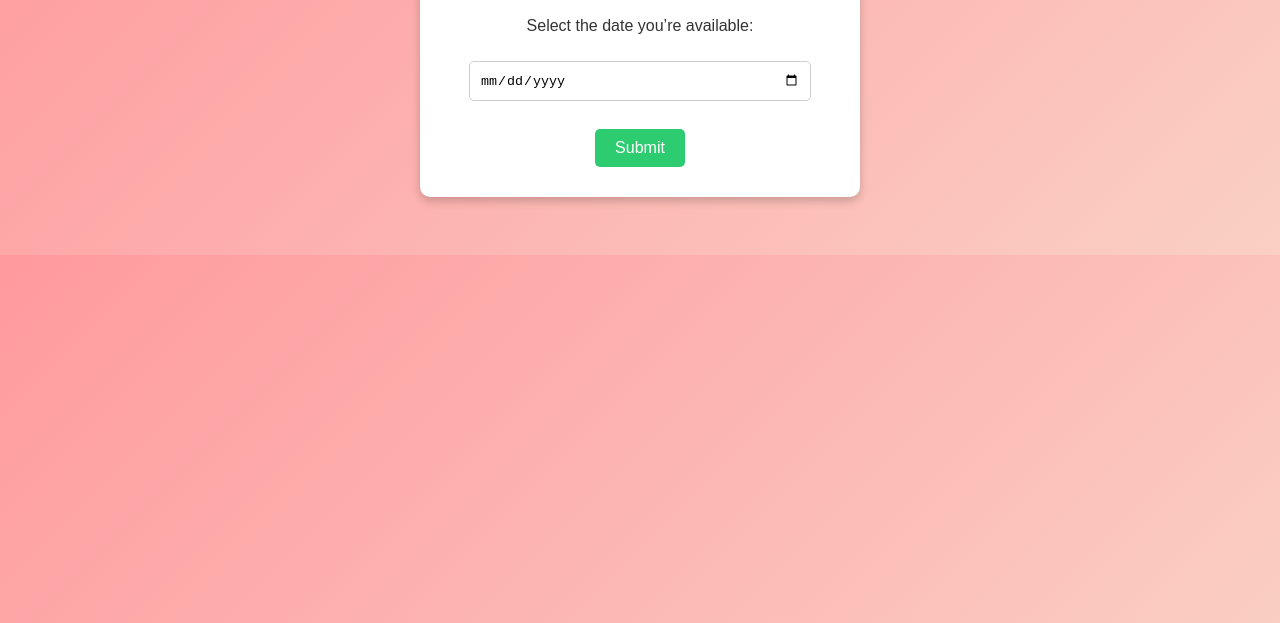
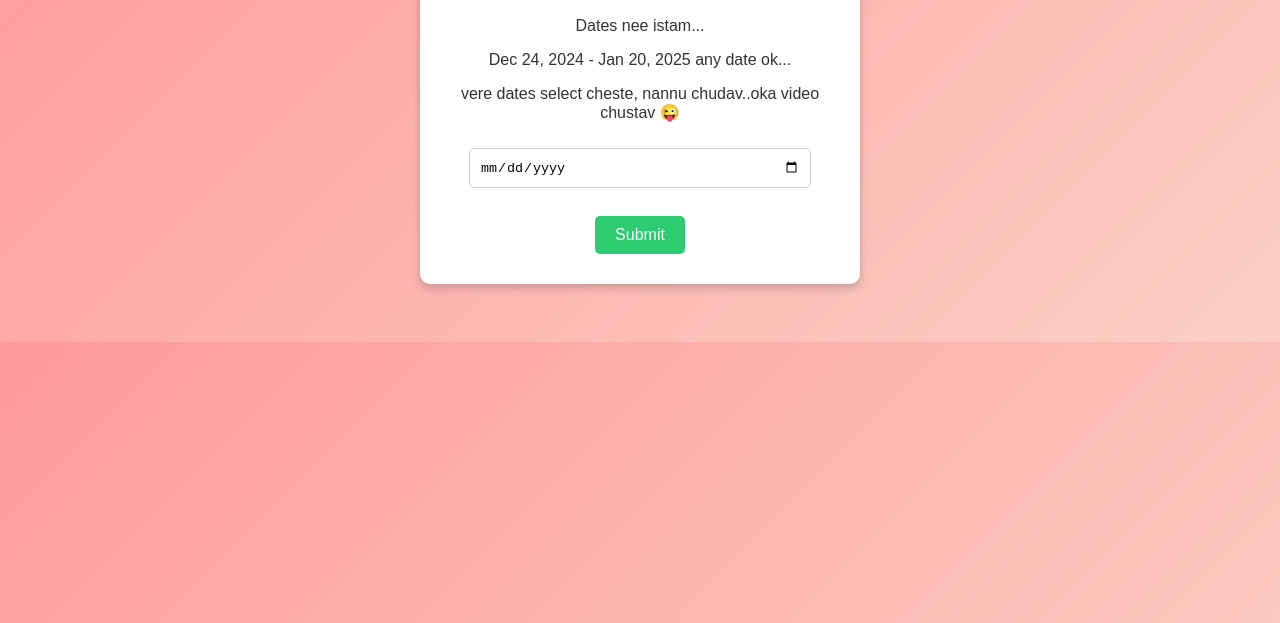
Before and after one commit to Pa1kcool/ItsAYes, a plain HTML site: page index.html in a window 1280 px wide. Both pictures are taken after a click on the button "Yes". Shown: the part 177-800 px from the top of the page. Drawn offline with Linux system fonts and the light colour scheme.

Commit message:
Update index.html

```diff
--- a/index.html
+++ b/index.html
@@ -71,7 +71,9 @@
     <form id="next-form" style="display: none;">
         <div class="container">
             <h1>I knew you'd say YES! Let's meet up. 😊</h1>
-            <p>Select the date you’re available:</p>
+            <p>Dates nee istam...</p>
+            <p>Dec 24, 2024 - Jan 20, 2025 any date ok...</p>
+            <p>vere dates select cheste, nannu chudav..oka video chustav 😜</p>
             <input type="date" id="date-input" style="padding: 10px; width: 80%; border-radius: 5px; border: 1px solid #ccc;">
             <br><br>
             <button class="yes-button" type="button" onclick="validateDate()">Submit</button>
```
